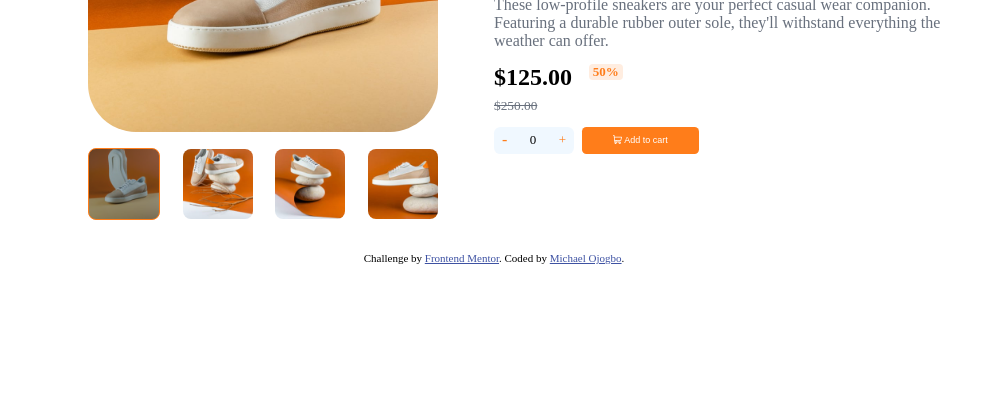
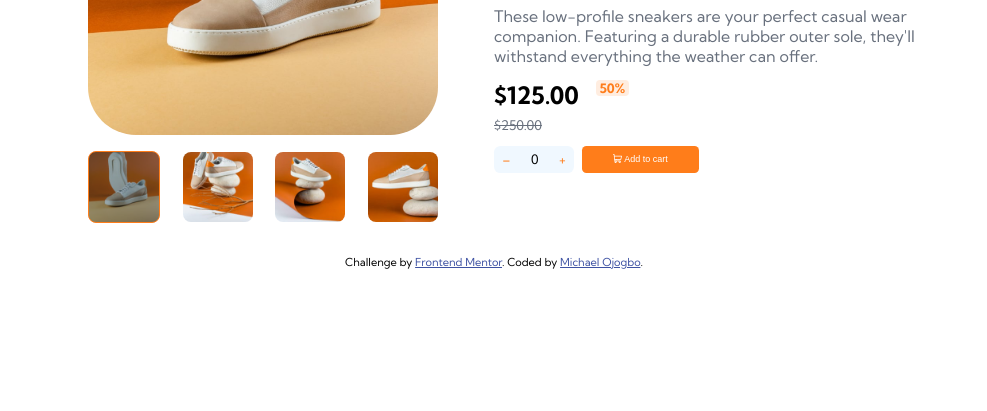
Before and after one commit to 90splayer/Ecommerce, a plain HTML site: page index.html in a window 1280 px wide. Shown: the part 389-800 px from the top of the page, without its empty margins (146-1133 px from the left). Drawn offline with Linux system fonts and the light colour scheme.

Commit message:
third take

```diff
--- a/index.html
+++ b/index.html
@@ -6,6 +6,9 @@
 
   <link rel="icon" type="image/png" sizes="32x32" href="./images/favicon-32x32.png">
   <link rel="stylesheet" href="styles.css">
+  <link rel="preconnect" href="https://fonts.googleapis.com">
+<link rel="preconnect" href="https://fonts.gstatic.com" crossorigin>
+<link href="https://fonts.googleapis.com/css2?family=Kumbh+Sans:wght@400;700&display=swap" rel="stylesheet">
   <title>Frontend Mentor | E-commerce product page</title>
 
   <!-- Feel free to remove these styles or customise in your own stylesheet 👍 -->
--- a/styles.css
+++ b/styles.css
@@ -1,3 +1,6 @@
+body{
+    font-family: 'Kumbh Sans', sans-serif;
+}
 wrapper{
     display: flex;
     flex-direction: column;
```
